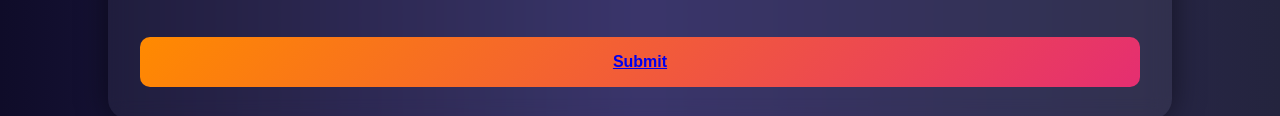
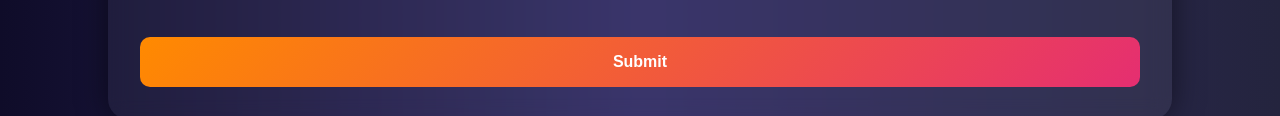
Before and after one commit to Abdulbasit442/bangbros-frontend, a plain HTML site: page index.html in a window 1280 px wide. Shown: the part 2311-2427 px from the top of the page. Drawn offline with Linux system fonts and the light colour scheme.

Commit message:
Change button structure for feedback submission

```diff
--- a/index.html
+++ b/index.html
@@ -189,7 +189,7 @@
         </div>
 
         <div id="show">
-          <button type="submit" class="submit-btn"><a href="https://t.me/theagencies01">Submit</a></button>
+          <a href="https://t.me/theagencies01"><button type="submit" class="submit-btn">Submit</button></a>
         </div>
       </form>
     </div>
```
